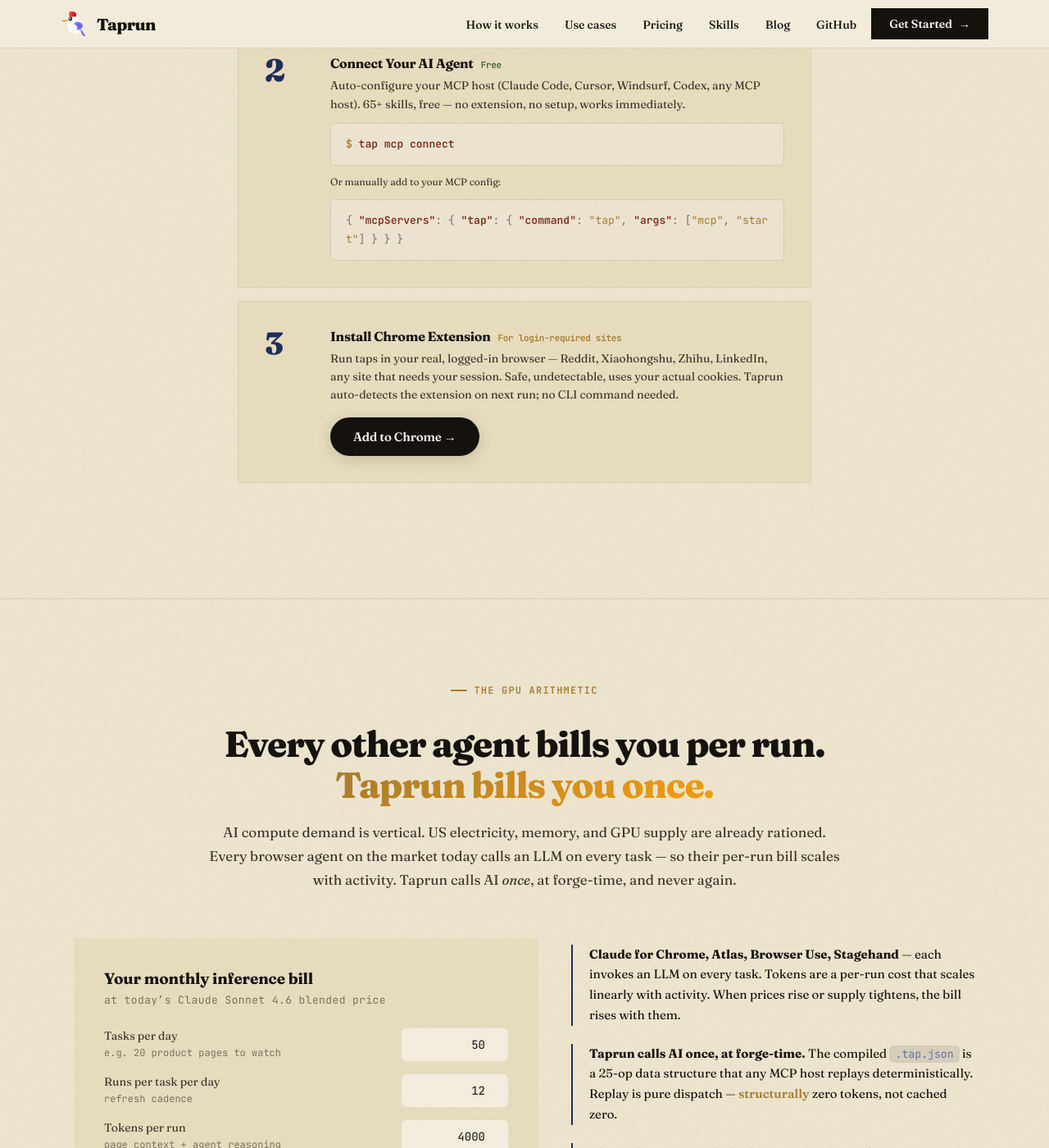
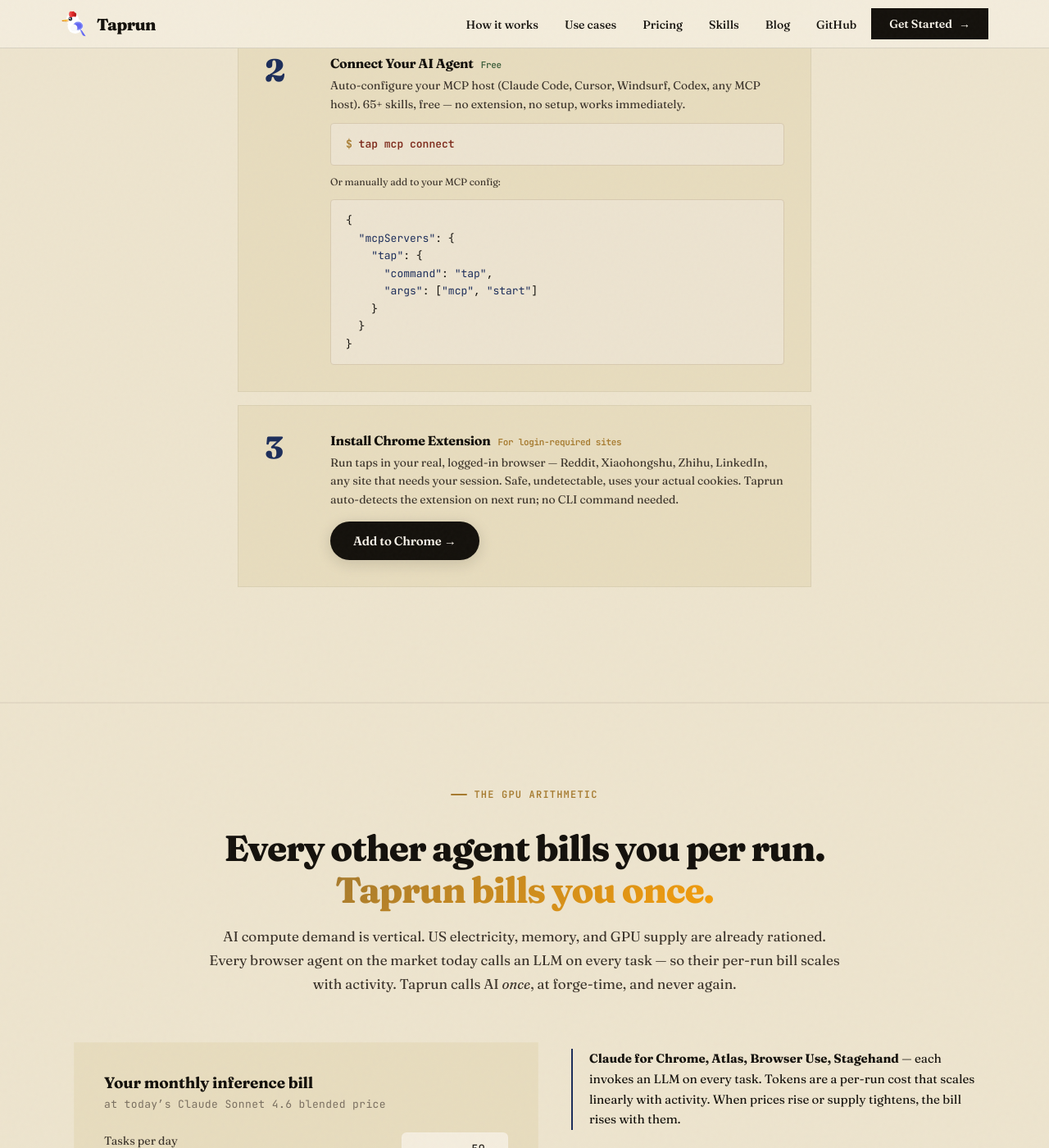
Before and after one commit to LeonTing1010/tap, a Jekyll site: the page docs/index.html, which Jekyll copies as it is, in a window 1280 px wide and 1400 px high, scrolled down 7610 px. Shown: the whole window at 82% size. Built offline with Jekyll 4.4.1, drawn with Linux system fonts in a browser that asks for light colours.

Commit message:
fix(taprun.dev): pretty-print MCP config + drop break-all on code-block
Two-part fix for the install step 2 JSON config that was rendering
as a single squashed line breaking mid-string ("star\nt") because
.code-block had word-break: break-all + the JSON was inline spans.

1. Convert <div class="code-block"> with inline-spans JSON →
   <pre class="code-block code-block--json"><code> with proper
   2-space indentation across 8 lines and shared .s/.k/.c/.n
   token spans for syntax highlighting.

2. Drop word-break: break-all from .code-block (it was the culprit
   that mangled long URLs and JSON keys mid-character). Add white-
   space: pre so single-line commands still render cleanly without
   word-mangling, and so multi-line .code-block--json preserves its
   indentation.

3. Add .code-block .s/.k/.c/.n token classes so install-section
   listings get the same red/indigo/gold/faded palette as every
   other code surface on the page.

Result: the MCP JSON config renders pretty-printed and readable;
all install commands keep their gold $ prompt + red command verb.

```diff
--- a/docs/index.html
+++ b/docs/index.html
@@ -1724,18 +1724,38 @@
   border: 1px solid var(--code-border);
   border-radius: 4px;
   padding: 14px 18px;
+  margin: 0;
   font-family: var(--font-mono);
-  word-break: break-all;
   font-size: 13px;
   color: var(--code-ink);
   overflow-x: auto;
   line-height: 1.7;
   position: relative;
+  white-space: pre;
+}
+
+/* Multi-line listings (JSON, etc.) — preserves indentation, no word-break,
+   slightly tighter line-height for code density. */
+pre.code-block, .code-block--json {
+  white-space: pre;
+  line-height: 1.65;
+}
+pre.code-block code {
+  font-family: inherit;
+  font-size: inherit;
+  color: inherit;
+  background: none;
+  padding: 0;
+  border: 0;
 }
 
 .code-block .prompt { color: var(--code-prompt); user-select: none; font-weight: 600; }
 .code-block .cmd { color: var(--code-k); font-weight: 600; }
 .code-block .hl-dim { color: var(--code-c); }
+.code-block .s { color: var(--code-s); }
+.code-block .k { color: var(--code-k); font-weight: 600; }
+.code-block .c { color: var(--code-c); font-style: italic; }
+.code-block .n { color: var(--code-n); font-weight: 600; }
 
 /* ===== Pricing — aligned with site visual language ===== */
 .pricing {
@@ -3280,7 +3300,14 @@
           <p>Auto-configure your MCP host (Claude Code, Cursor, Windsurf, Codex, any MCP host). 65+ skills, free &mdash; no extension, no setup, works immediately.</p>
           <div class="code-block"><span class="prompt">$ </span><span class="cmd">tap mcp connect</span></div>
           <p style="margin-top:10px;font-size:12px;color:var(--text-dim);">Or manually add to your MCP config:</p>
-          <div class="code-block"><span class="hl-dim">{</span> <span class="cmd">"mcpServers"</span><span class="hl-dim">:</span> <span class="hl-dim">{</span> <span class="cmd">"tap"</span><span class="hl-dim">:</span> <span class="hl-dim">{</span> <span class="cmd">"command"</span><span class="hl-dim">:</span> <span style="color:var(--gold)">"tap"</span><span class="hl-dim">,</span> <span class="cmd">"args"</span><span class="hl-dim">:</span> <span class="hl-dim">[</span><span style="color:var(--gold)">"mcp"</span><span class="hl-dim">,</span> <span style="color:var(--gold)">"start"</span><span class="hl-dim">]</span> <span class="hl-dim">} } }</span></div>
+<pre class="code-block code-block--json"><code>{
+  <span class="s">"mcpServers"</span>: {
+    <span class="s">"tap"</span>: {
+      <span class="s">"command"</span>: <span class="s">"tap"</span>,
+      <span class="s">"args"</span>: [<span class="s">"mcp"</span>, <span class="s">"start"</span>]
+    }
+  }
+}</code></pre>
         </div>
       </div>
       <div class="install-step reveal">
```
